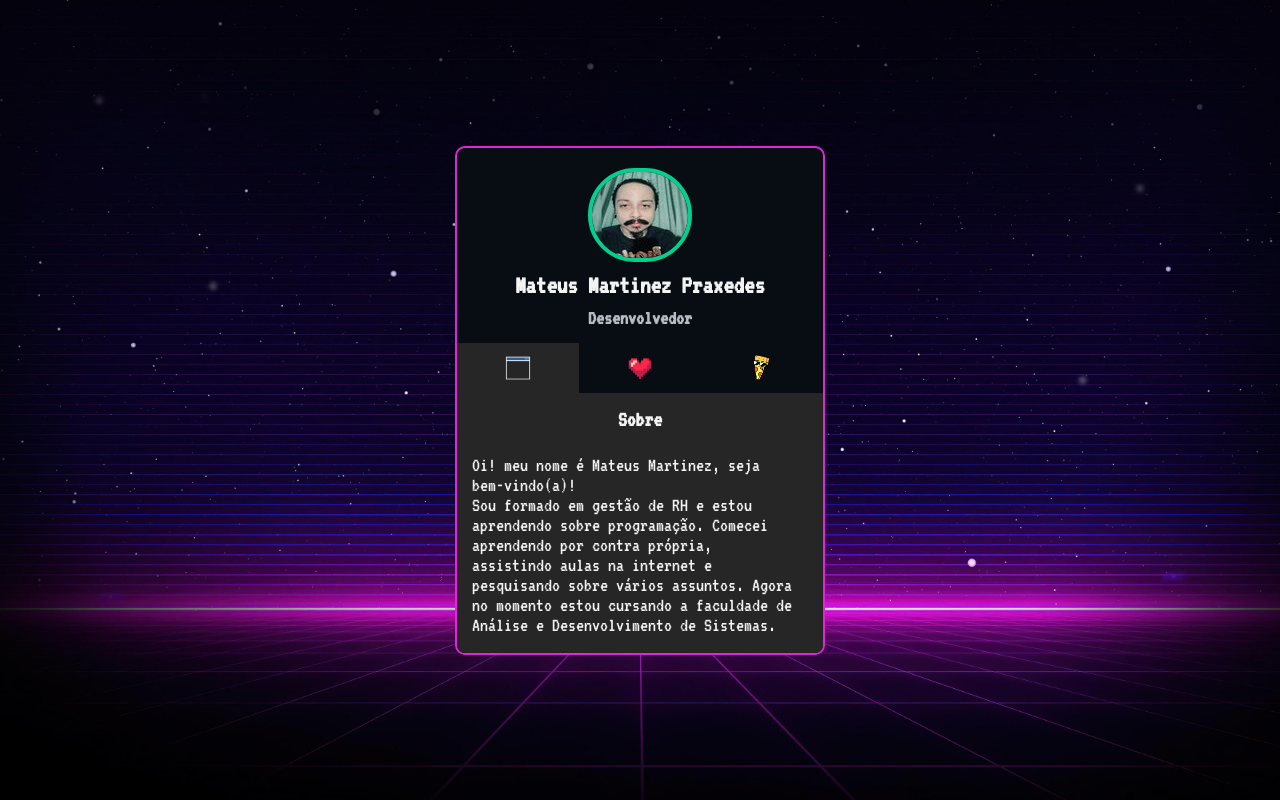
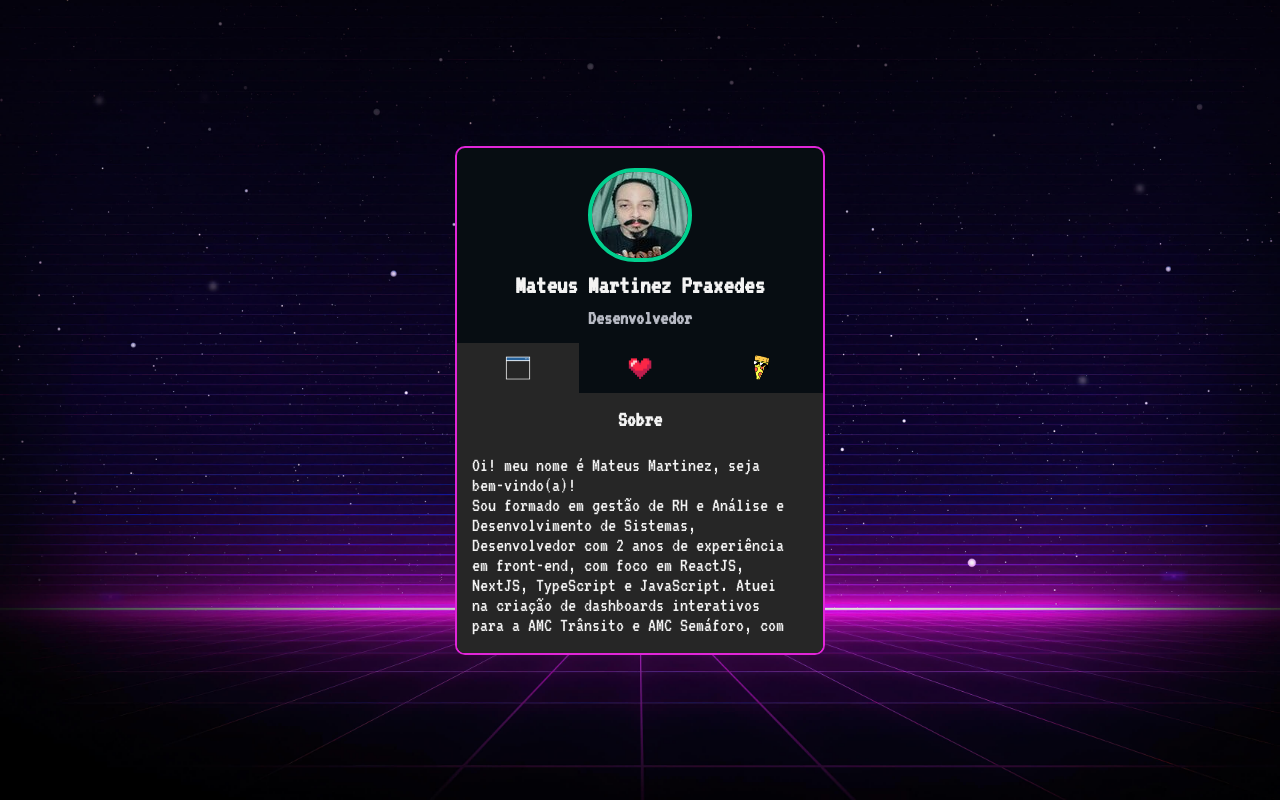
Before and after one commit to Pepestar/mini-portfolio, a plain HTML site: page index.html in a window 1280 px wide. Drawn offline with Linux system fonts and the light colour scheme.

Commit message:
update portifolio

```diff
--- a/index.html
+++ b/index.html
@@ -47,7 +47,14 @@
 
                     <div class="descricao">
                         <p>Oi! meu nome é Mateus Martinez, seja bem-vindo(a)!</p>
-                        <p> Sou formado em gestão de RH e estou aprendendo sobre programação. Comecei aprendendo por contra própria, assistindo aulas na internet e pesquisando sobre vários assuntos. Agora no momento estou cursando a faculdade de Análise e Desenvolvimento de Sistemas. Quero trabalhar com programação e atualmente comecei a colocar em prática essa vontade estudando e desenvolvendo alguns projetos em <span>HTML, CSS e JavaScript.</span> Gosto muito de música, e meus principais hobbies são tocar guitarra, jogar alguns jogos, ver animes e séries. </p>
+                        <p> Sou formado em gestão de RH e Análise e Desenvolvimento de Sistemas,
+                            Desenvolvedor com 2 anos de experiência em front-end, com foco em
+                            ReactJS, NextJS, TypeScript e JavaScript. Atuei na criação de dashboards
+                            interativos para a AMC Trânsito e AMC Semáforo, com visualizações em
+                            gráficos (Recharts/Chart.js), mapas geoespaciais com Leaflet.js e
+                            implementação de filtros dinâmicos.
+                            Utilizo Material-UI e Styled-Components para desenvolvimento de interfaces
+                            responsivas e tenho domínio no consumo de APIs. Gosto muito de música, e meus principais hobbies são tocar guitarra, jogar alguns jogos, ver animes e séries. </p>
                     </div>
                     </div>
 
@@ -56,7 +63,7 @@
 
                         <ul class="redes-sociais">
                             <li>
-                                <a href="https://drive.google.com/file/d/11oP_RzSenQAW6F6741dECoZTs4zMu78N/view?usp=share_link" target="_blank" class="curriculo">Currículo</a>
+                                <a href="https://drive.google.com/file/d/1RpAOvI1JmICze6tJ0rto2vegiArmtDwW/view?usp=sharing" target="_blank" class="curriculo">Currículo</a>
                             </li>
 
                             <li>
```
